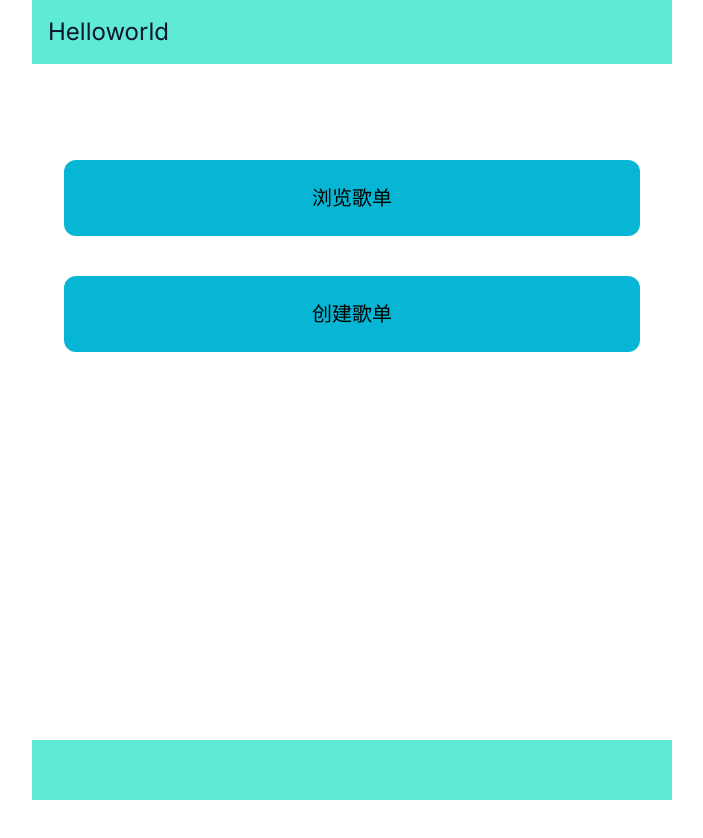
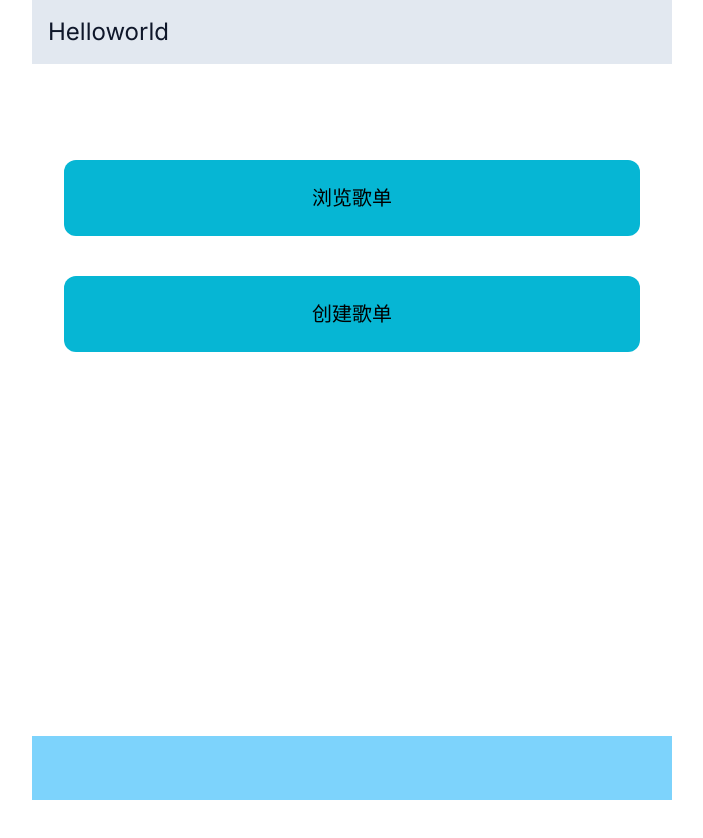
Before and after one commit to lilei105/WorshipSongbook, a Next.js app: page / in a window 1280 px wide. Shown: the top 838 px of the page, without its empty margins (288-991 px from the left). Before the commit the page ends 800 px from the top, so only its background shows below. Built offline with nearby package versions, Linux system fonts and the light colour scheme.

Commit message:
页头页脚的样式更改

```diff
--- a/src/app/Footer.js
+++ b/src/app/Footer.js
@@ -15,8 +15,8 @@ const CustomComponent = ({ title }) => {
 
   return (
     <Link href={linkUrl}>
-      <div className="container mx-auto max-w-screen-sm bg-teal-300 p-4 items-center fixed bottom-0 z-10">
-        <div className=" text-slate-900 text-xl text-center">{title}</div>
+      <div className="container mx-auto max-w-screen-sm p-4 items-center fixed bottom-0 z-10 bg-sky-300">
+        <div className=" text-slate-900 text-2xl text-center ">{title}</div>
       </div>
     </Link>
   );
--- a/src/app/Headline.js
+++ b/src/app/Headline.js
@@ -1,6 +1,6 @@
 export default function Headline({ title }) {
   return (
-    <div className="container mx-auto max-w-screen-sm bg-teal-300 p-4 items-center fixed top-0 z-10">
+    <div className="container mx-auto max-w-screen-sm p-4 items-center fixed top-0 z-10 bg-slate-200">
       <div className=" text-slate-900 text-2xl">{title}</div>
     </div>
   );
--- a/src/app/layout.js
+++ b/src/app/layout.js
@@ -12,7 +12,9 @@ export const metadata = {
 export default function RootLayout({ children }) {
   return (
     <html lang="en">
-      <body className={`${inter.className} max-w-screen-sm mx-auto `}>
+      <body
+        className={`${inter.className} max-w-screen-sm mx-auto min-h-screen`}
+      >
         <main className="container mx-auto">{children}</main>
       </body>
     </html>
```
